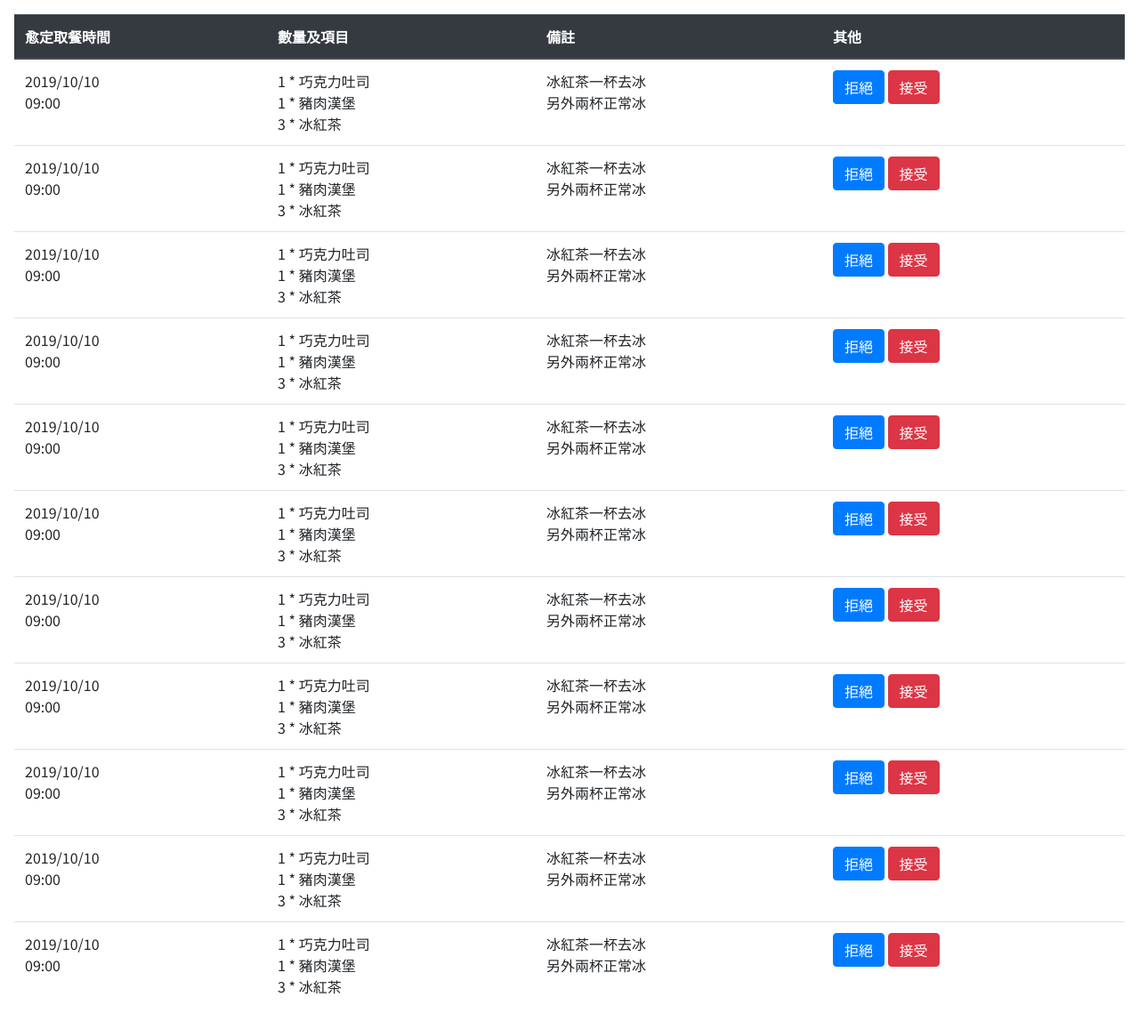
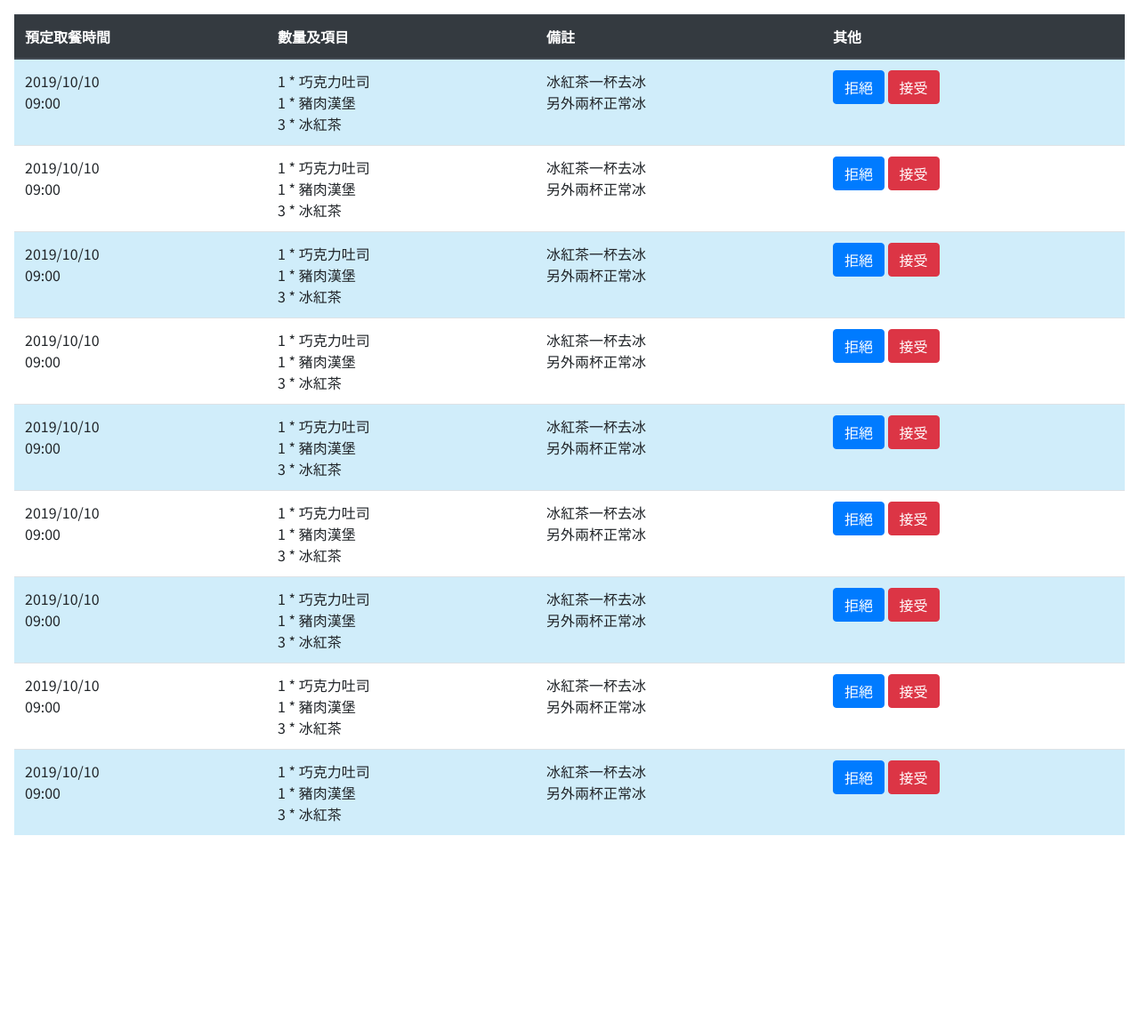
Before and after one commit to creek0810/loveat2-prototype, a Flask app: page /order/reply in a window 1280 px wide. Shown: the part 56-1213 px from the top of the page at 89% size. Run offline with Flask 2, Linux system fonts and the light colour scheme; the visitor is signed in with stand-in values (Sample User, id 1); some libraries are stand-ins or nearby versions.

Commit message:
update color

```diff
--- a/static/css/order.css
+++ b/static/css/order.css
@@ -8,3 +8,11 @@ th {
     position: sticky;
     top: 0;
 }
+
+.tr1 {
+    background: white;
+}
+
+.tr2 {
+    background: rgba(100, 196, 237, 0.3);
+}
--- a/static/css/todo.css
+++ b/static/css/todo.css
@@ -3,9 +3,11 @@
     width: 100%;
     overflow: auto;
 }
+
 .finish {
-    background: greenyellow;
+    background: #CCFF99;
 }
+
 th {
     position: sticky;
     top: 0;
--- a/templates/order.html
+++ b/templates/order.html
@@ -1,218 +1,154 @@
-{% extends "layout.html" %}
-{% set active_page = "order" %}
-{% set url = "boss" %}
-
-{% block header %}
-    <link rel="stylesheet" href="{{ url_for('static', filename='css/order.css') }}">
-{% endblock %}
-
-
-{% block content %}
+{% extends "layout.html" %} {% set active_page = "order" %} {% set url = "boss" %} {% block header %}
+<link rel="stylesheet" href="{{ url_for('static', filename='css/order.css') }}"> {% endblock %} {% block content %}
 <div class="full-container">
     <table class="table">
         <thead class="thead-dark">
             <tr>
-                    <th>愈定取餐時間</th>
+                <th>預定取餐時間</th>
                 <th>數量及項目</th>
                 <th>備註</th>
                 <th>其他</th>
             </tr>
         </thead>
         <tbody>
-                <tr>
+            <tr class="tr2">
                 <td>
-                        2019/10/10<br>
-                        09:00
+                    2019/10/10<br> 09:00
                 </td>
                 <td>
-                        1 * 巧克力吐司 <br>
-                        1 * 豬肉漢堡 <br>
-                        3 * 冰紅茶
+                    1 * 巧克力吐司 <br> 1 * 豬肉漢堡 <br> 3 * 冰紅茶
                 </td>
                 <td>
-                        冰紅茶一杯去冰<br>
-                        另外兩杯正常冰<br>
-                    </td>
-                    <td>
-                        <button class="btn btn-primary">拒絕</button>
-                        <button class="btn btn-danger">接受</button>
-                    </td>
-                </tr><tr>
-                    <td>
-                        2019/10/10<br>
-                        09:00
-                    </td>
-                    <td>
-                        1 * 巧克力吐司 <br>
-                        1 * 豬肉漢堡 <br>
-                        3 * 冰紅茶
-                    </td>
-                    <td>
-                        冰紅茶一杯去冰<br>
-                        另外兩杯正常冰<br>
-                    </td>
-                    <td>
-                        <button class="btn btn-primary">拒絕</button>
-                        <button class="btn btn-danger">接受</button>
-                    </td>
-                </tr><tr>
-                    <td>
-                        2019/10/10<br>
-                        09:00
-                    </td>
-                    <td>
-                        1 * 巧克力吐司 <br>
-                        1 * 豬肉漢堡 <br>
-                        3 * 冰紅茶
-                    </td>
-                    <td>
-                        冰紅茶一杯去冰<br>
-                        另外兩杯正常冰<br>
-                    </td>
-                    <td>
-                        <button class="btn btn-primary">拒絕</button>
-                        <button class="btn btn-danger">接受</button>
-                    </td>
-                </tr><tr>
-                    <td>
-                        2019/10/10<br>
-                        09:00
-                    </td>
-                    <td>
-                        1 * 巧克力吐司 <br>
-                        1 * 豬肉漢堡 <br>
-                        3 * 冰紅茶
-                    </td>
-                    <td>
-                        冰紅茶一杯去冰<br>
-                        另外兩杯正常冰<br>
-                    </td>
-                    <td>
-                        <button class="btn btn-primary">拒絕</button>
-                        <button class="btn btn-danger">接受</button>
-                    </td>
-                </tr><tr>
-                    <td>
-                        2019/10/10<br>
-                        09:00
-                    </td>
-                    <td>
-                        1 * 巧克力吐司 <br>
-                        1 * 豬肉漢堡 <br>
-                        3 * 冰紅茶
-                    </td>
-                    <td>
-                        冰紅茶一杯去冰<br>
-                        另外兩杯正常冰<br>
-                    </td>
-                    <td>
-                        <button class="btn btn-primary">拒絕</button>
-                        <button class="btn btn-danger">接受</button>
-                    </td>
-                </tr><tr>
-                    <td>
-                        2019/10/10<br>
-                        09:00
-                    </td>
-                    <td>
-                        1 * 巧克力吐司 <br>
-                        1 * 豬肉漢堡 <br>
-                        3 * 冰紅茶
-                    </td>
-                    <td>
-                        冰紅茶一杯去冰<br>
-                        另外兩杯正常冰<br>
-                    </td>
-                    <td>
-                        <button class="btn btn-primary">拒絕</button>
-                        <button class="btn btn-danger">接受</button>
-                    </td>
-                </tr><tr>
-                    <td>
-                        2019/10/10<br>
-                        09:00
-                    </td>
-                    <td>
-                        1 * 巧克力吐司 <br>
-                        1 * 豬肉漢堡 <br>
-                        3 * 冰紅茶
-                    </td>
-                    <td>
-                        冰紅茶一杯去冰<br>
-                        另外兩杯正常冰<br>
-                    </td>
-                    <td>
-                        <button class="btn btn-primary">拒絕</button>
-                        <button class="btn btn-danger">接受</button>
-                    </td>
-                </tr><tr>
-                    <td>
-                        2019/10/10<br>
-                        09:00
-                    </td>
-                    <td>
-                        1 * 巧克力吐司 <br>
-                        1 * 豬肉漢堡 <br>
-                        3 * 冰紅茶
-                    </td>
-                    <td>
-                        冰紅茶一杯去冰<br>
-                        另外兩杯正常冰<br>
-                    </td>
-                    <td>
-                        <button class="btn btn-primary">拒絕</button>
-                        <button class="btn btn-danger">接受</button>
-                    </td>
-                </tr><tr>
-                    <td>
-                        2019/10/10<br>
-                        09:00
-                    </td>
-                    <td>
-                        1 * 巧克力吐司 <br>
-                        1 * 豬肉漢堡 <br>
-                        3 * 冰紅茶
-                    </td>
-                    <td>
-                        冰紅茶一杯去冰<br>
-                        另外兩杯正常冰<br>
-                    </td>
-                    <td>
-                        <button class="btn btn-primary">拒絕</button>
-                        <button class="btn btn-danger">接受</button>
-                    </td>
-                </tr><tr>
-                    <td>
-                        2019/10/10<br>
-                        09:00
-                    </td>
-                    <td>
-                        1 * 巧克力吐司 <br>
-                        1 * 豬肉漢堡 <br>
-                        3 * 冰紅茶
-                    </td>
-                    <td>
-                        冰紅茶一杯去冰<br>
-                        另外兩杯正常冰<br>
+                    冰紅茶一杯去冰<br> 另外兩杯正常冰
+                    <br>
                 </td>
                 <td>
                     <button class="btn btn-primary">拒絕</button>
                     <button class="btn btn-danger">接受</button>
                 </td>
             </tr>
-                <tr>
+            <tr class="tr1">
                 <td>
-                        2019/10/10<br>
-                        09:00
+                    2019/10/10<br> 09:00
                 </td>
                 <td>
-                        1 * 巧克力吐司 <br>
-                        1 * 豬肉漢堡 <br>
-                        3 * 冰紅茶
+                    1 * 巧克力吐司 <br> 1 * 豬肉漢堡 <br> 3 * 冰紅茶
                 </td>
                 <td>
-                        冰紅茶一杯去冰<br>
-                        另外兩杯正常冰<br>
+                    冰紅茶一杯去冰<br> 另外兩杯正常冰
+                    <br>
+                </td>
+                <td>
+                    <button class="btn btn-primary">拒絕</button>
+                    <button class="btn btn-danger">接受</button>
+                </td>
+            </tr>
+            <tr class="tr2">
+                <td>
+                    2019/10/10<br> 09:00
+                </td>
+                <td>
+                    1 * 巧克力吐司 <br> 1 * 豬肉漢堡 <br> 3 * 冰紅茶
+                </td>
+                <td>
+                    冰紅茶一杯去冰<br> 另外兩杯正常冰
+                    <br>
+                </td>
+                <td>
+                    <button class="btn btn-primary">拒絕</button>
+                    <button class="btn btn-danger">接受</button>
+                </td>
+            </tr>
+            <tr class="tr1">
+                <td>
+                    2019/10/10<br> 09:00
+                </td>
+                <td>
+                    1 * 巧克力吐司 <br> 1 * 豬肉漢堡 <br> 3 * 冰紅茶
+                </td>
+                <td>
+                    冰紅茶一杯去冰<br> 另外兩杯正常冰
+                    <br>
+                </td>
+                <td>
+                    <button class="btn btn-primary">拒絕</button>
+                    <button class="btn btn-danger">接受</button>
+                </td>
+            </tr>
+            <tr class="tr2">
+                <td>
+                    2019/10/10<br> 09:00
+                </td>
+                <td>
+                    1 * 巧克力吐司 <br> 1 * 豬肉漢堡 <br> 3 * 冰紅茶
+                </td>
+                <td>
+                    冰紅茶一杯去冰<br> 另外兩杯正常冰
+                    <br>
+                </td>
+                <td>
+                    <button class="btn btn-primary">拒絕</button>
+                    <button class="btn btn-danger">接受</button>
+                </td>
+            </tr>
+            <tr class="tr1">
+                <td>
+                    2019/10/10<br> 09:00
+                </td>
+                <td>
+                    1 * 巧克力吐司 <br> 1 * 豬肉漢堡 <br> 3 * 冰紅茶
+                </td>
+                <td>
+                    冰紅茶一杯去冰<br> 另外兩杯正常冰
+                    <br>
+                </td>
+                <td>
+                    <button class="btn btn-primary">拒絕</button>
+                    <button class="btn btn-danger">接受</button>
+                </td>
+            </tr>
+            <tr class="tr2">
+                <td>
+                    2019/10/10<br> 09:00
+                </td>
+                <td>
+                    1 * 巧克力吐司 <br> 1 * 豬肉漢堡 <br> 3 * 冰紅茶
+                </td>
+                <td>
+                    冰紅茶一杯去冰<br> 另外兩杯正常冰
+                    <br>
+                </td>
+                <td>
+                    <button class="btn btn-primary">拒絕</button>
+                    <button class="btn btn-danger">接受</button>
+                </td>
+            </tr>
+            <tr class="tr1">
+                <td>
+                    2019/10/10<br> 09:00
+                </td>
+                <td>
+                    1 * 巧克力吐司 <br> 1 * 豬肉漢堡 <br> 3 * 冰紅茶
+                </td>
+                <td>
+                    冰紅茶一杯去冰<br> 另外兩杯正常冰
+                    <br>
+                </td>
+                <td>
+                    <button class="btn btn-primary">拒絕</button>
+                    <button class="btn btn-danger">接受</button>
+                </td>
+            </tr>
+            <tr class="tr2">
+                <td>
+                    2019/10/10<br> 09:00
+                </td>
+                <td>
+                    1 * 巧克力吐司 <br> 1 * 豬肉漢堡 <br> 3 * 冰紅茶
+                </td>
+                <td>
+                    冰紅茶一杯去冰<br> 另外兩杯正常冰
+                    <br>
                 </td>
                 <td>
                     <button class="btn btn-primary">拒絕</button>
```
Also changed, not shown: static/css/cart.css (+5 -2 lines), static/css/edit-add-combo.css (+16 -4 lines), static/css/edit-add-item.css (+11 -2 lines), static/css/history.css (+12 -3 lines), static/css/menu.css (+18 -3 lines), static/css/order-state.css (+9 -4 lines), templates/menu-edit.html (+22 -21 lines). Lines whose indentation alone changed are shown as unchanged.
